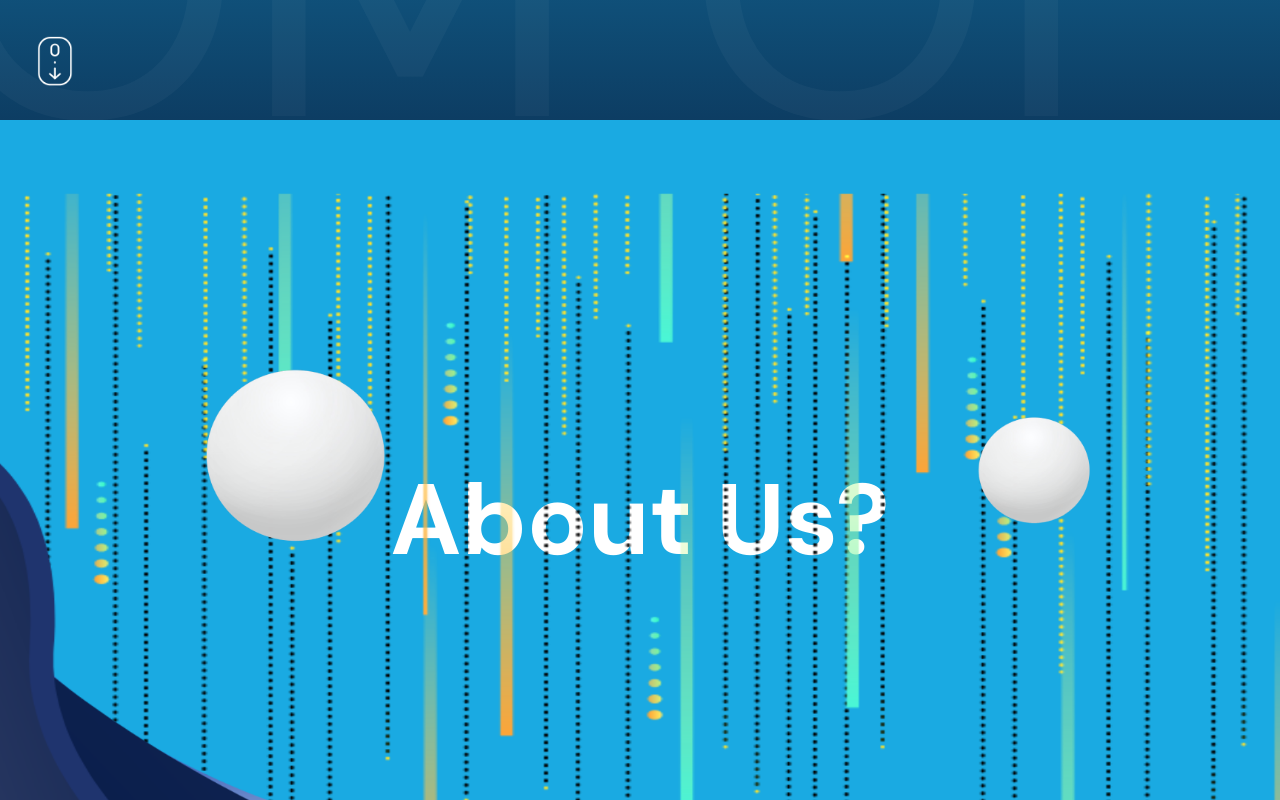
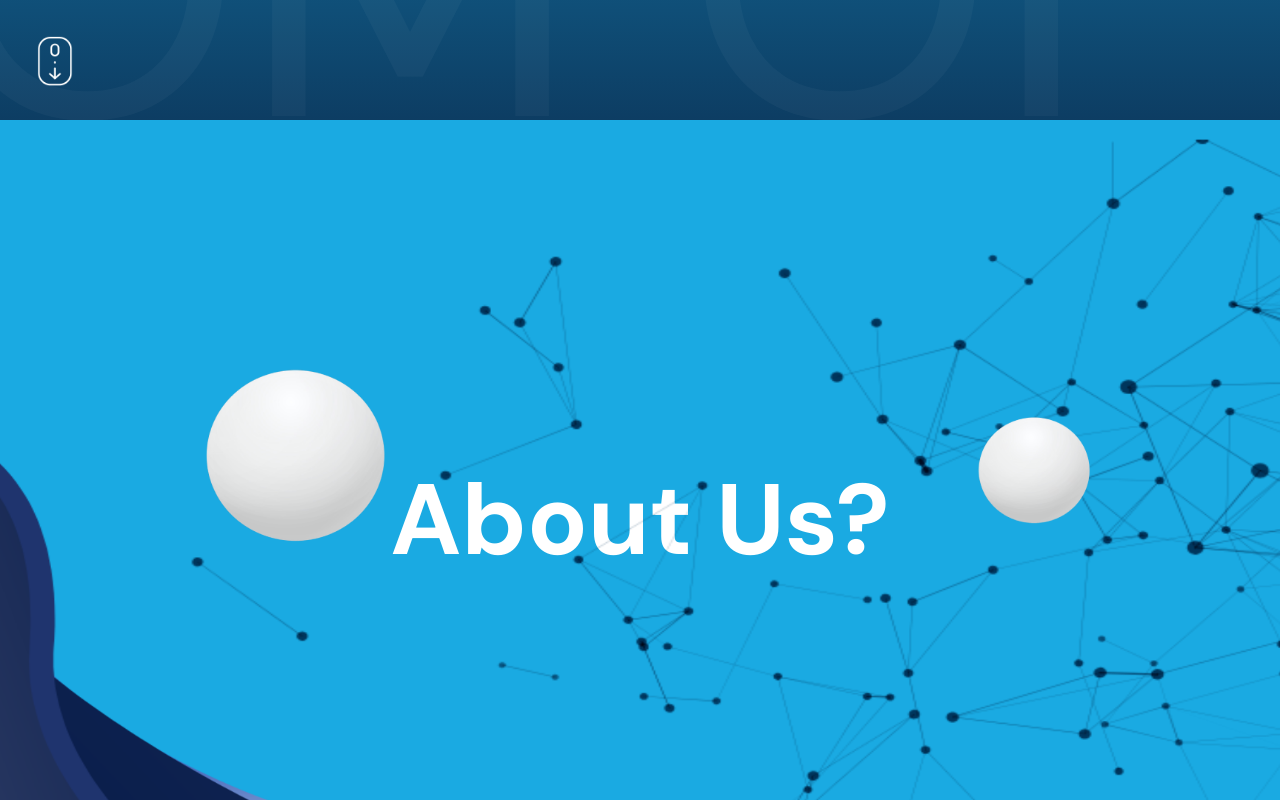
Before and after one commit to vickne/Gulfcham, a React (Vite) app: page / in a window 1280 px wide. Shown: the part 680-1480 px from the top of the page. Built offline with nearby package versions, Linux system fonts and the light colour scheme.

Commit message:
Update parallax.scss

```diff
--- a/src/components/parallax/parallax.scss
+++ b/src/components/parallax/parallax.scss
@@ -43,7 +43,7 @@
          }
     }
     .stars{
-        background-image: url("/starss.png");
+        background-image: url("/starsss.png");
         background-size: cover;
         background-position: bottom;
         width:100%;
```
